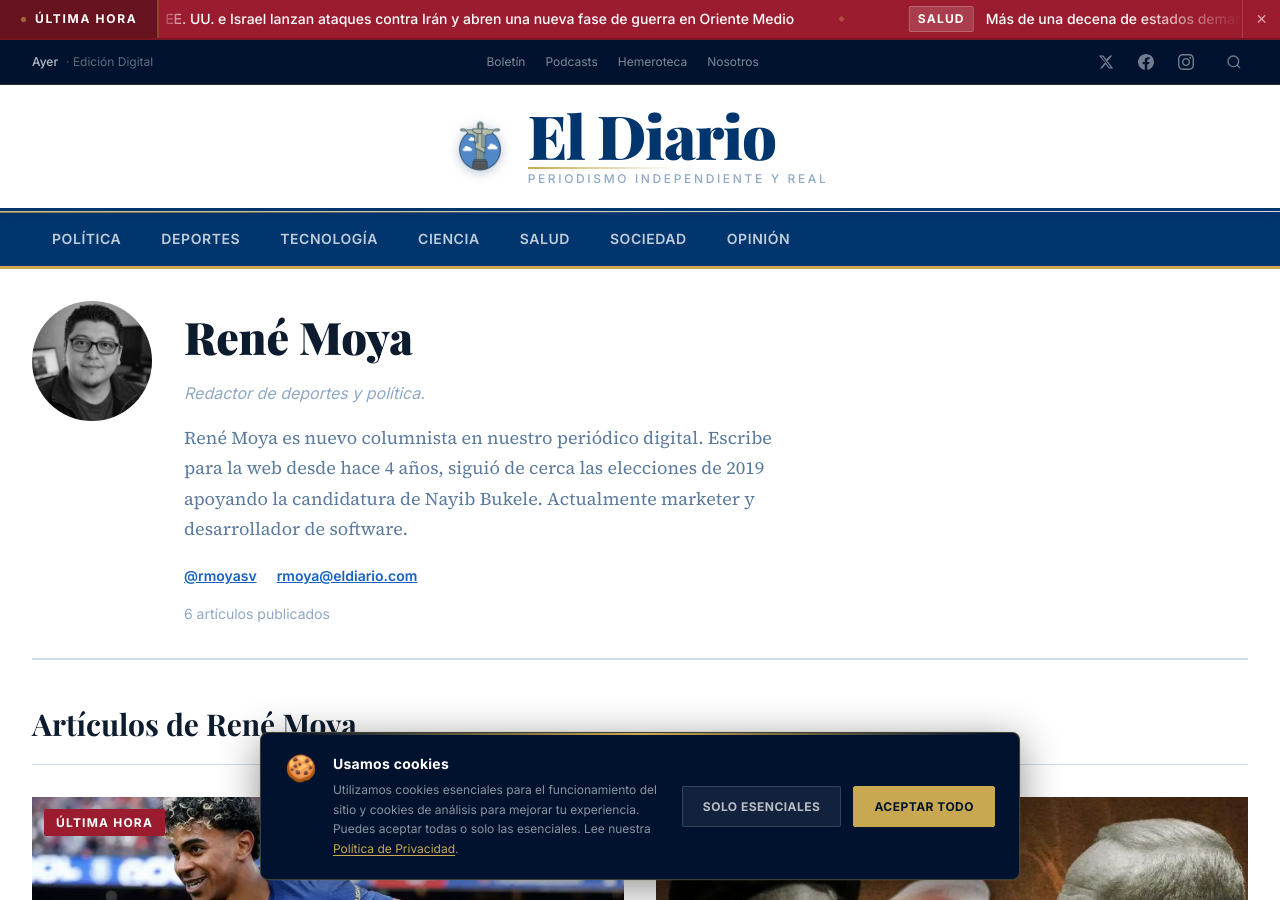
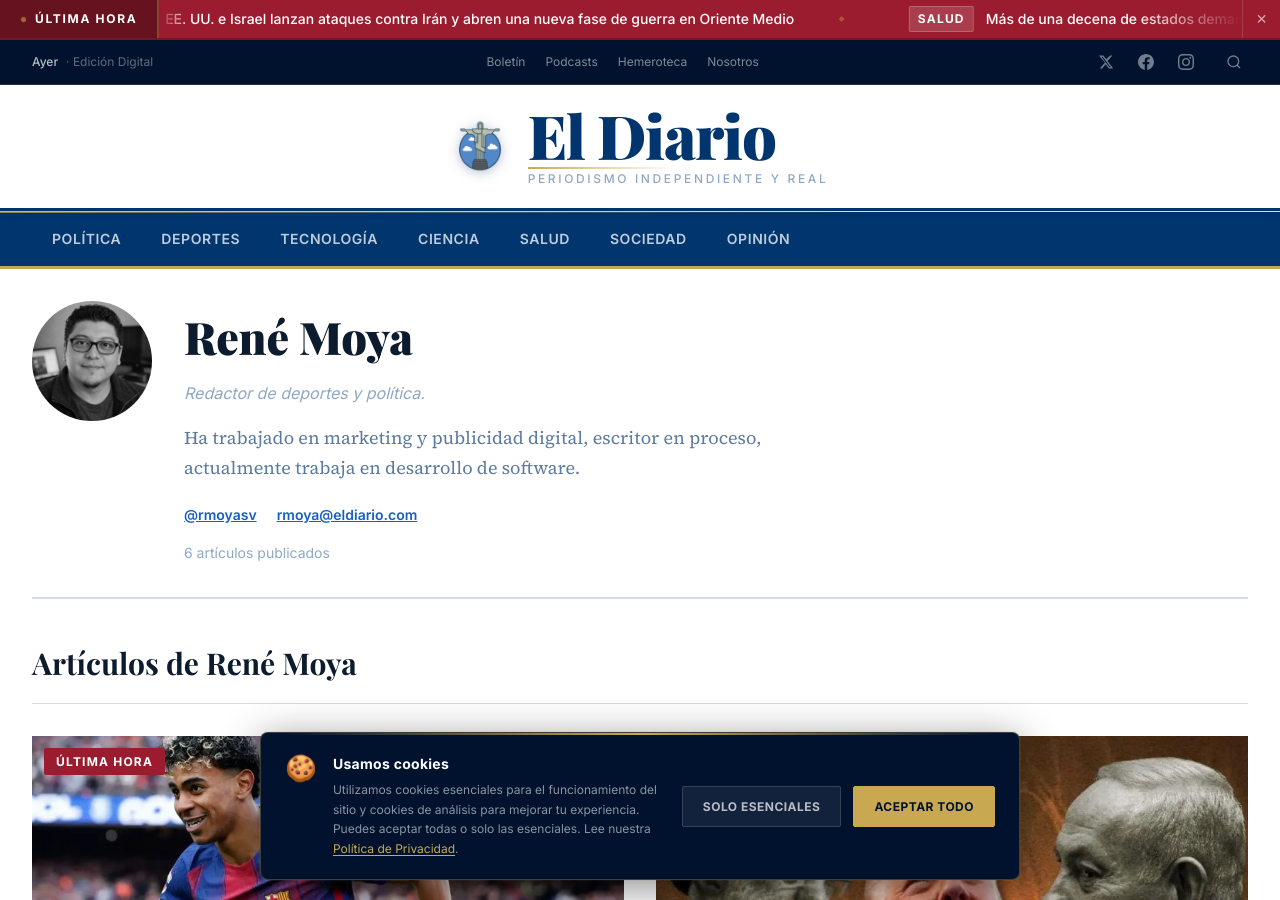
Before and after one commit to renedev0284-creator/Periodico, a Jekyll site: the page built from _authors/rene-moya.md, in a window 1280 px wide and 900 px high. Built offline with Jekyll 4.4.1, drawn with Linux system fonts in a browser that asks for light colours; some web fonts are replaced.

```diff
--- a/_authors/rene-moya.md
+++ b/_authors/rene-moya.md
@@ -2,7 +2,7 @@
 name: rene-moya
 display_name: "René Moya"
 title: "Redactor de deportes y política."
-bio: "René Moya es nuevo columnista en nuestro periódico digital. Escribe para la web desde hace 4 años, siguió de cerca las elecciones de 2019 apoyando la candidatura de Nayib Bukele. Actualmente marketer y desarrollador de software."
+bio: "Ha trabajado en marketing y publicidad digital, escritor en proceso, actualmente trabaja en desarrollo de software."
 avatar: "/assets/images/authors/rene-moya.jpg"
 email: "rmoya@eldiario.com"
 twitter: "rmoyasv"
```
Also changed, not shown: _authors/alex-zomer.md (+1 -1 lines), _authors/su-ortega.md (+1 -1 lines).
